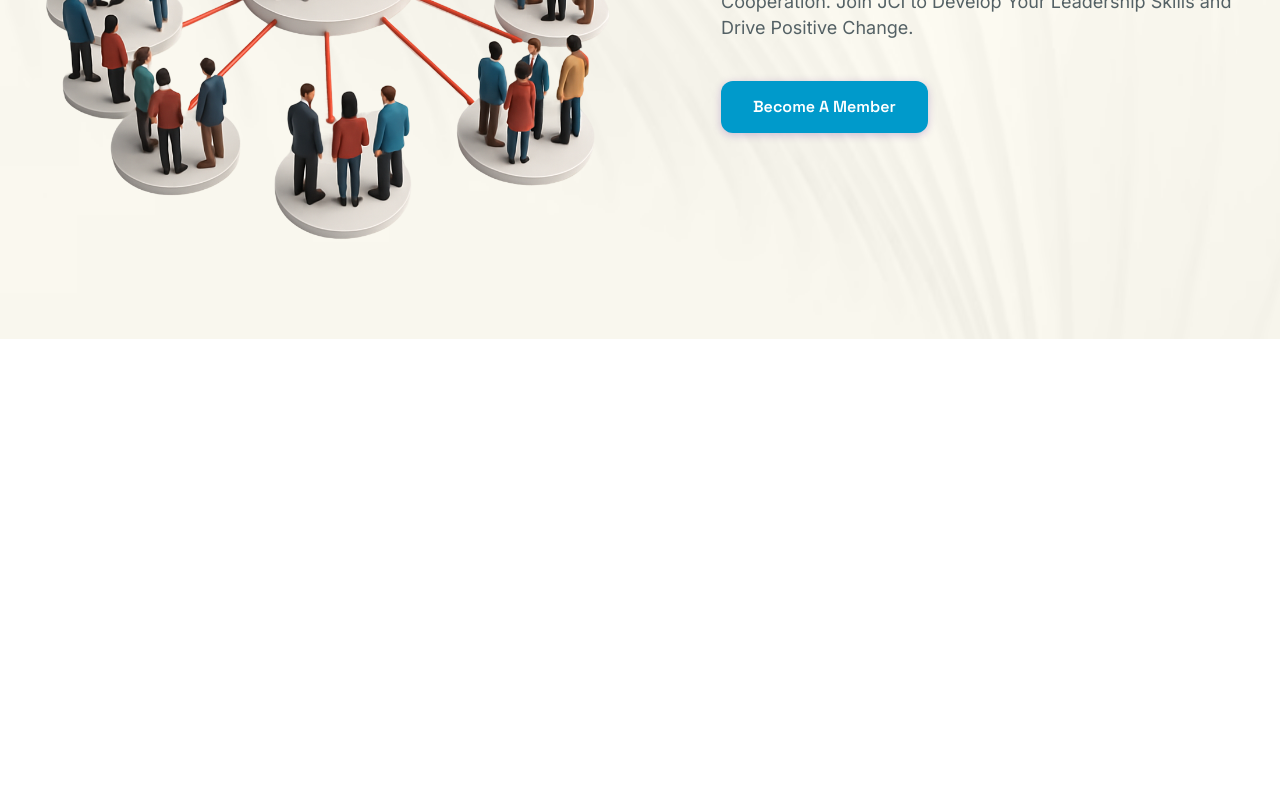
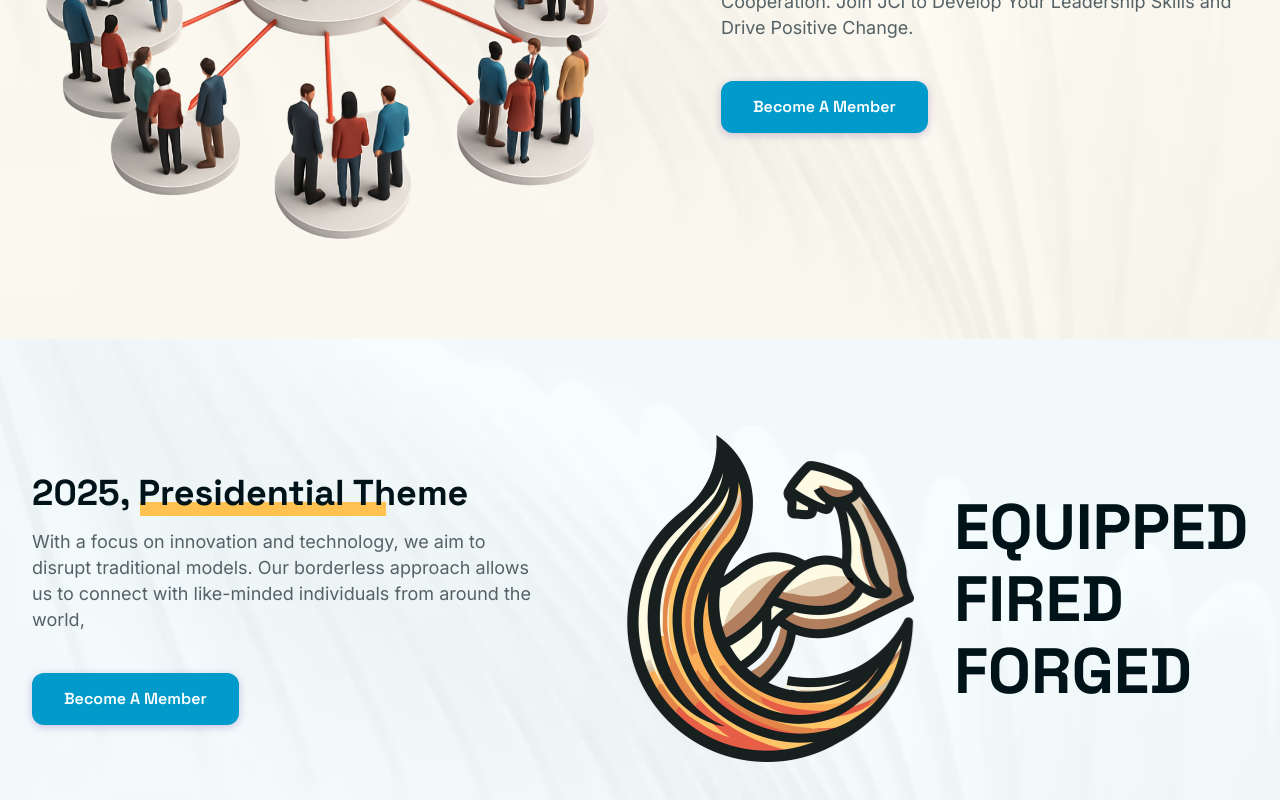
Before and after one commit to jcicontinentallagosdev-ctrl/jci-continental-web-2026, a Next.js app: page / in a window 1280 px wide. Shown: the part 2864-3664 px from the top of the page. Before the commit the page ends 3203 px from the top, so only its background shows below. Built offline with nearby package versions, Linux system fonts and the light colour scheme.

Commit message:
Add PresidentialTheme

```diff
--- a/src/app/(web)/page.tsx
+++ b/src/app/(web)/page.tsx
@@ -2,6 +2,7 @@ import { Hero } from '@/container/Home/Hero';
 import { TechnologySection } from '@/container/Home/TechnologySection';
 import { SectorsSection } from '@/container/Home/SectorsSection';
 import { AreasOfOpportunities } from '@/container/Home/AreasOfOpportunities';
+import { PresidentialTheme } from '@/container/Home/PresidentialTheme';
 
 export default function Home() {
   return (
@@ -10,6 +11,7 @@ export default function Home() {
       <TechnologySection />
       <SectorsSection />
       <AreasOfOpportunities />
+      <PresidentialTheme />
     </main>
   );
 }
--- a/src/constants/images.ts
+++ b/src/constants/images.ts
@@ -16,6 +16,7 @@ import sectorsSectionDecorativeGroup3 from '@/public/assets/home/sectors-section
 import sectorsSectionDecorativeGroup4 from '@/public/assets/home/sectors-section-decorative-group-4.svg';
 import areasOfOpportunitiesDecorative from '@/public/assets/home/areaofopportunities-decorative.png';
 import areasOfOpportunitiesImage from '@/public/assets/home/areaofopportunities-illustration.png';
+import presidentialThemeImage from '@/public/assets/home/presidential-theme.png';
 
 export const images = {
   logo: logoImage,
@@ -35,5 +36,6 @@ export const images = {
   sectorsSectionDecorativeGroup3,
   sectorsSectionDecorativeGroup4,
   areasOfOpportunitiesDecorative,
-  areasOfOpportunitiesImage
+  areasOfOpportunitiesImage,
+  presidentialThemeImage
 };
--- /dev/null
+++ b/src/container/Home/PresidentialTheme.tsx
@@ -0,0 +1,69 @@
+import ObserverImage from '@/components/shared/obs-image';
+import { Button } from '@/components/ui/button';
+import { images } from '@/constants';
+import Image from 'next/image';
+
+export function PresidentialTheme() {
+  return (
+    <section className="bg-[#f3fcff] relative py-24 overflow-hidden">
+      {/* Background image with opacity */}
+      <div
+        className="absolute inset-0 bg-center bg-cover bg-no-repeat opacity-30"
+        style={{
+          backgroundImage: `url(${images.areasOfOpportunitiesDecorative.src})`,
+          width: '1525.41px',
+          height: '952.773px',
+          transform: 'translate(-43px, -69px)',
+        }}
+      />
+
+      <div className="container mx-auto px-8 max-w-7xl relative z-10">
+        <div className="flex items-center justify-between">
+          {/* Left side - Content */}
+          <div className="flex flex-col gap-10 items-start justify-start w-[511px]">
+            <div className="flex flex-col gap-4 items-start justify-start w-full relative">
+              {/* Decorative vector */}
+              <div className="absolute h-3 left-[107px] top-[30.5px] w-[248px]">
+                <div className="absolute inset-[-8.33%_-0.02%_-8.32%_-0.01%]">
+                  <ObserverImage
+                    src={images.heroTextDecorator}
+                    alt="decorative-vector"
+                    className="block max-w-none size-full"
+                  />
+                </div>
+              </div>
+
+              <h2 className="font-bold relative z-20 text-[#001319] text-[36px] leading-[40px] min-w-full">
+                2025, Presidential Theme
+              </h2>
+
+              <p className="font-['Inter'] font-normal text-[#546165] text-lg leading-[26px] min-w-full">
+                With a focus on innovation and technology, we aim to disrupt
+                traditional models. Our borderless approach allows us to connect
+                with like-minded individuals from around the world,
+              </p>
+            </div>
+
+            {/* CTA Button */}
+            <Button className="w-fit">Become A Member</Button>
+          </div>
+
+          {/* Right side - Image and Text */}
+          <div className="flex gap-10 items-center justify-start">
+            <div
+              className="bg-center bg-cover bg-no-repeat h-[327px] shrink-0 w-[286.803px]"
+              style={{
+                backgroundImage: `url(${images.presidentialThemeImage.src})`,
+              }}
+            />
+            <div className="flex flex-col font-['Space_Grotesk'] font-bold justify-center leading-[72px] text-[#001319] text-[64px] text-nowrap uppercase">
+              <p className="mb-0">Equipped</p>
+              <p className="mb-0">Fired</p>
+              <p className="mb-0">Forged</p>
+            </div>
+          </div>
+        </div>
+      </div>
+    </section>
+  );
+}
```
Also changed, not shown: public/assets/home/presidential-theme.png (added).
